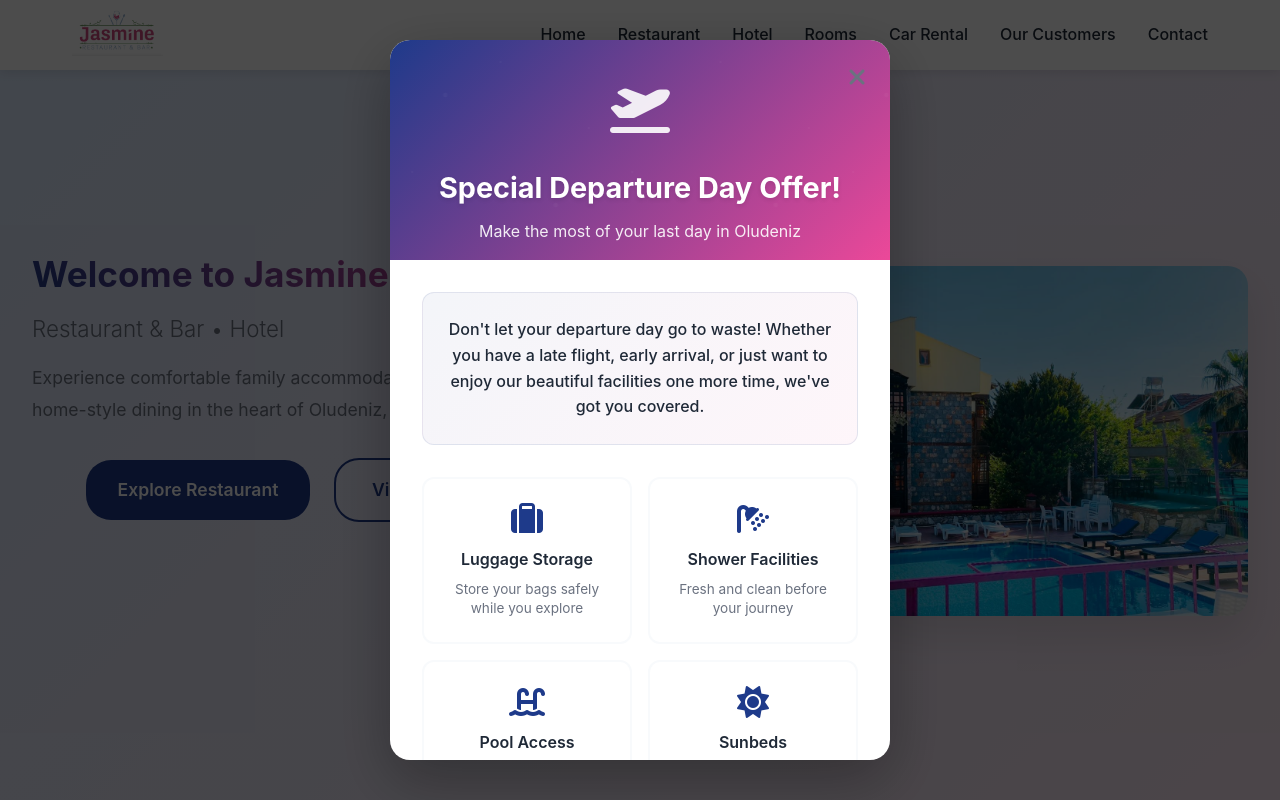
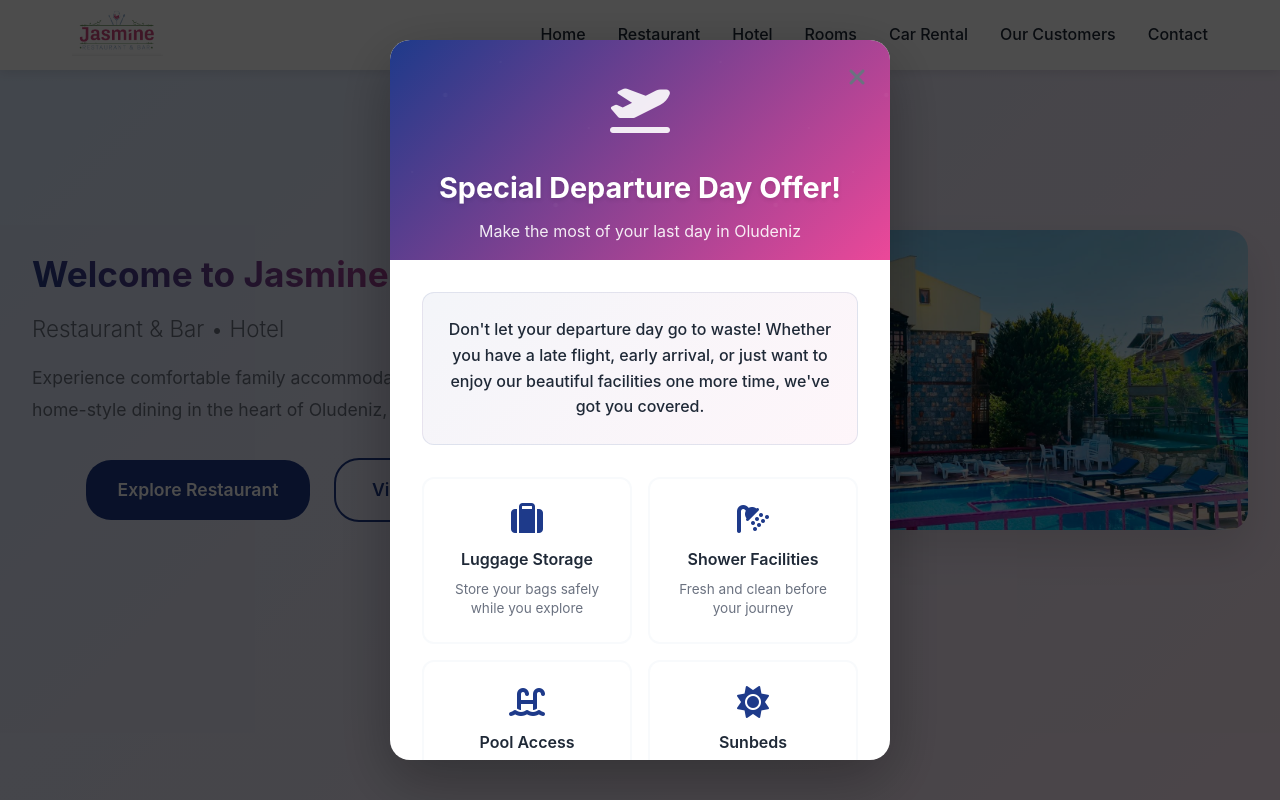
Before and after one commit to Silcfcr/JasmineOludeniz, a React (Create React App) app: page / in a window 1280 px wide. Shown: the top 800 px of the page. Built offline with nearby package versions, Linux system fonts and the light colour scheme.

Commit message:
Improve hero image sizing with responsive height and better proportions

```diff
--- a/src/App.css
+++ b/src/App.css
@@ -243,11 +243,16 @@ body {
     flex: 1;
     padding: 3rem 3rem 4rem 3rem;
     margin: 0 auto;
+    display: flex;
+    align-items: center;
+    justify-content: center;
 }
 
 .hero-image img {
     width: 100%;
-    height: 500px;
+    height: auto;
+    max-height: 450px;
+    min-height: 350px;
     object-fit: cover;
     border-radius: 20px;
     box-shadow: 0 20px 40px rgba(0, 0, 0, 0.1);
@@ -1667,7 +1672,8 @@ section:first-of-type {
     }
 
     .hero-image img {
-        height: 350px;
+        max-height: 300px;
+        min-height: 250px;
     }
 
     .hero-text h1 {
@@ -1850,7 +1856,8 @@ section:first-of-type {
     }
 
     .hero-image img {
-        height: 300px;
+        max-height: 250px;
+        min-height: 200px;
     }
 
     .hero-text h1 {
```
